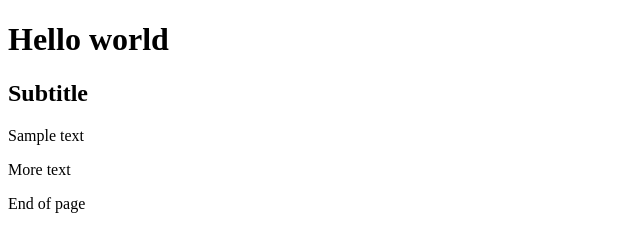
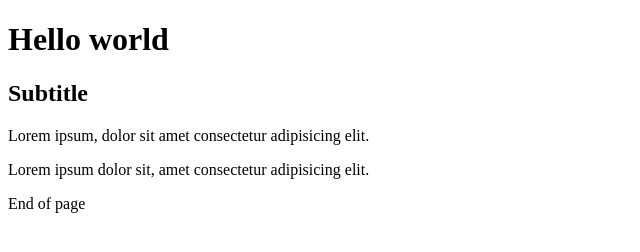
Before and after one commit to osoriodev/hello-world, a plain HTML site: page index.html in a window 1280 px wide. Shown: the whole page, without its empty margins (0-640 px from the left). Drawn offline with Linux system fonts and the light colour scheme.

Commit message:
Modify the text

```diff
--- a/index.html
+++ b/index.html
@@ -13,8 +13,8 @@
     </header>
     <main>
       <h2>Subtitle</h2>
-      <p>Sample text</p>
-      <p>More text</p>
+      <p>Lorem ipsum, dolor sit amet consectetur adipisicing elit.</p>
+      <p>Lorem ipsum dolor sit, amet consectetur adipisicing elit.</p>
     </main>
     <footer>
       <p>End of page</p>
```
